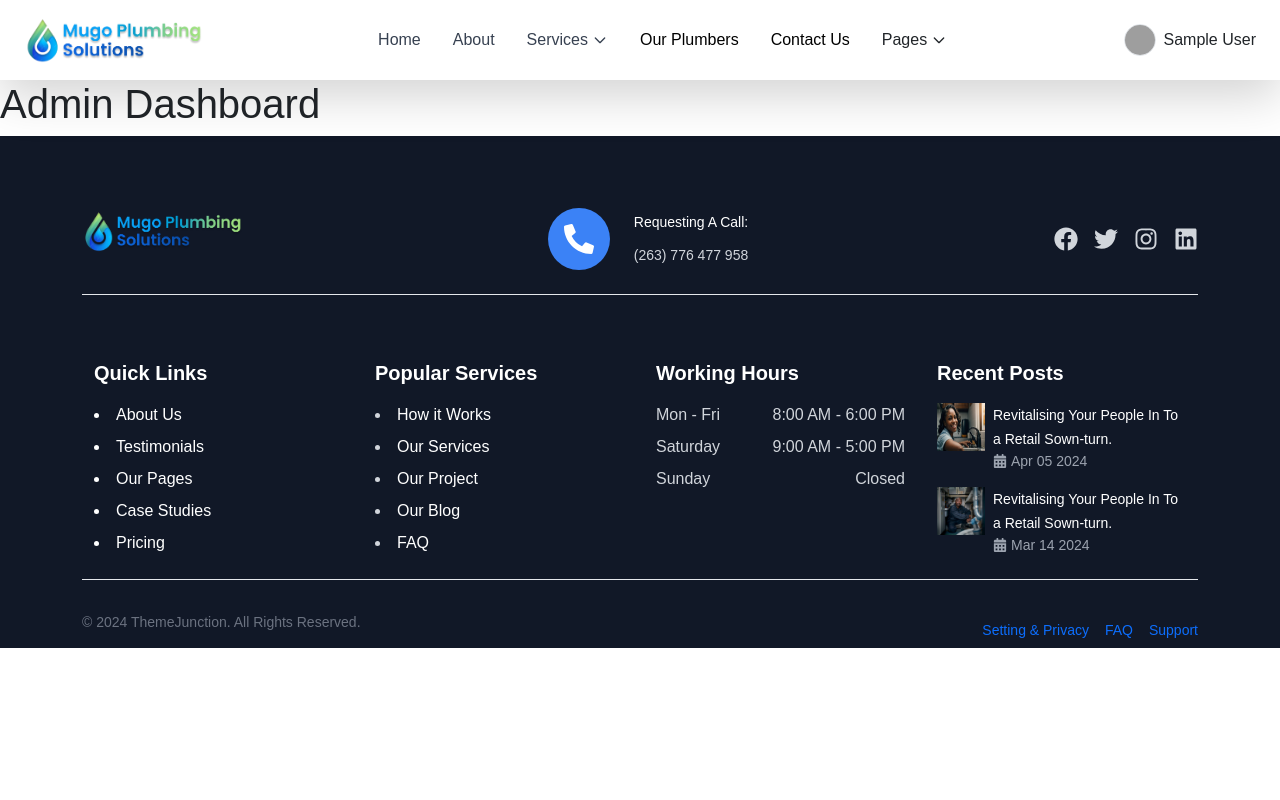
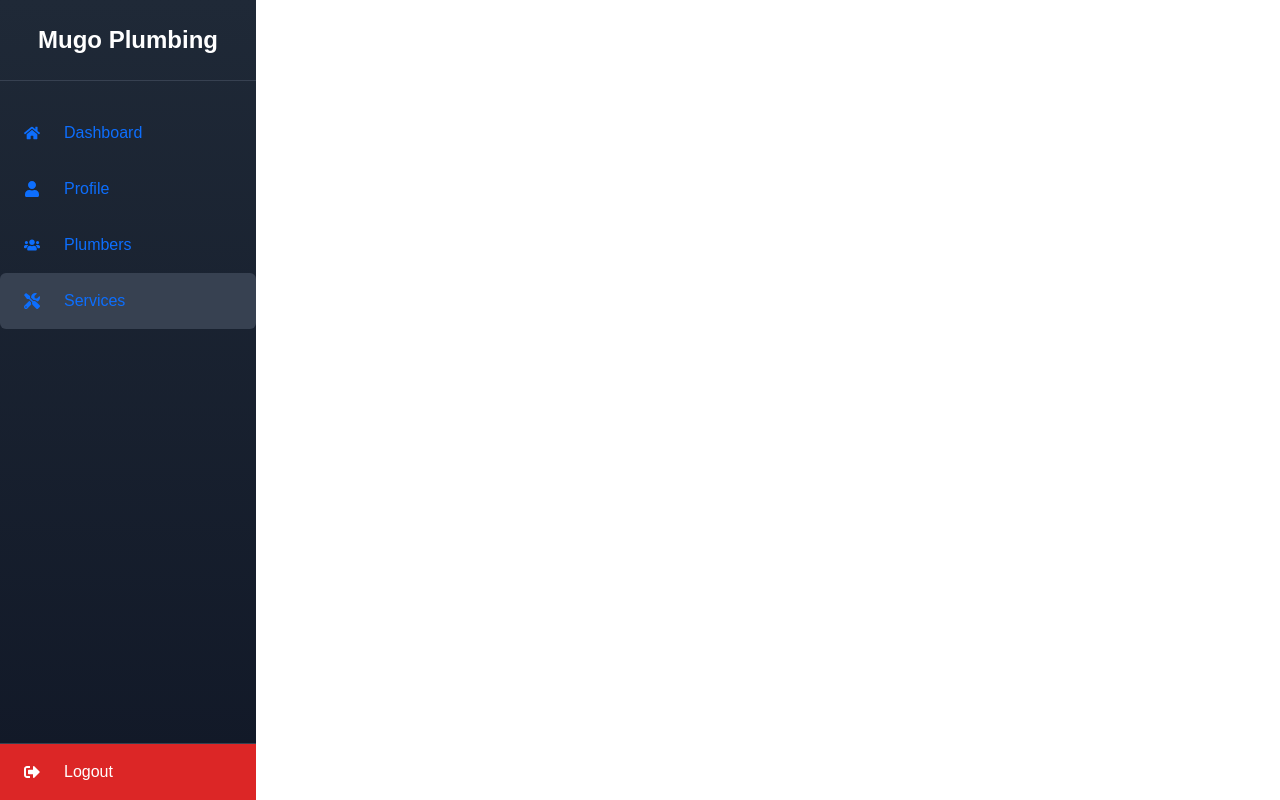
Before and after one commit to VincentMugondora/mugo_plumbing_solutions_final, a React (Vite) app in the folder client/: page /admin-dashboard in a window 1280 px wide. Built offline with nearby package versions, Linux system fonts and the light colour scheme; sample sign-in values are in the browser's storage; grey boxes are pictures that could not be loaded.

Commit message:
made side navbar

```diff
--- a/client/src/Routes.jsx
+++ b/client/src/Routes.jsx
@@ -1,4 +1,4 @@
-import { Route, Routes } from "react-router-dom";
+import { Route, Routes, useLocation } from "react-router-dom";
 import HomePage from "./pages/HomePage";
 import About from "./pages/About";
 import Contact from "./pages/Contact";
@@ -14,23 +14,38 @@ import Footer from "./pages/Footer";
 import NotFound from "./components/404/NotFound";
 import Plumbers from "./pages/Plumbers";
 import Appointment from "./pages/Appointment";
-// import ServicesSection from './components/services/Hero';
-import ServiceDetail from './components/services/ServiceDetail';
-import Book from './pages/Book';
-import PrivateRoute from './components/PrivateRoute';
-import Dashboard from './pages/Dashboard';
-import Profile from './pages/Profile';
+import ServiceDetail from "./components/services/ServiceDetail";
+import Book from "./pages/Book";
+import PrivateRoute from "./components/PrivateRoute";
+import Dashboard from "./pages/Dashboard";
+import Profile from "./pages/Profile";
 import PLumberDashboard from "./pages/PLumberDashboard";
 import AdminDashboard from "./pages/AdminDashboard";
+import DashboardLayout from "./components/DashboardLayout";
 
 const AppRoutes = () => {
+  const location = useLocation();
+
+  // Define the routes where Navbar and Footer should not be visible
+  const noNavbarRoutes = [
+    "/dashboard",
+    "/plumber-dashboard",
+    "/admin-dashboard",
+  ];
+  const noFooterRoutes = [
+    "/dashboard",
+    "/plumber-dashboard",
+    "/admin-dashboard",
+  ];
+
+  const hideNavbar = noNavbarRoutes.includes(location.pathname);
+  const hideFooter = noFooterRoutes.includes(location.pathname);
+
   return (
     <div className="poppins-regular">
-      <Navbar />
+      {!hideNavbar && <Navbar />}
       <Routes>
         <Route path="/" element={<HomePage />} />
-        <Route path="/plumber-dashboard" element={<PLumberDashboard />} />
-        <Route path="/admin-dashboard" element={<AdminDashboard />} />
         <Route path="/plumbers" element={<Plumbers />} />
         <Route path="/plumbers/:city" element={<Plumbers />} />
         <Route path="/about" element={<About />} />
@@ -49,7 +64,29 @@ const AppRoutes = () => {
           path="/dashboard"
           element={
             <PrivateRoute>
-              <Dashboard />
+              <DashboardLayout>
+                <Dashboard />
+              </DashboardLayout>
+            </PrivateRoute>
+          }
+        />
+        <Route
+          path="/plumber-dashboard"
+          element={
+            <PrivateRoute>
+              <DashboardLayout>
+                <PLumberDashboard />
+              </DashboardLayout>
+            </PrivateRoute>
+          }
+        />
+        <Route
+          path="/admin-dashboard"
+          element={
+            <PrivateRoute>
+              <DashboardLayout>
+                <AdminDashboard />
+              </DashboardLayout>
             </PrivateRoute>
           }
         />
@@ -57,14 +94,16 @@ const AppRoutes = () => {
           path="/profile"
           element={
             <PrivateRoute>
-              <Profile />
+              <DashboardLayout>
+                <Profile />
+              </DashboardLayout>
             </PrivateRoute>
           }
         />
         {/* Catch-all route for 404 */}
         <Route path="*" element={<NotFound />} />
       </Routes>
-      <Footer />
+      {!hideFooter && <Footer />}
     </div>
   );
 };
--- /dev/null
+++ b/client/src/components/DashBoardLayout.jsx
@@ -0,0 +1,17 @@
+// src/components/DashboardLayout.jsx
+import React from "react";
+import { Outlet } from "react-router-dom";
+import SideNavbar from "../components/navbars/SideNavbar";
+
+const DashboardLayout = () => {
+  return (
+    <div className="dashboard-layout flex">
+      <SideNavbar />
+      <div className="content">
+        <Outlet />
+      </div>
+    </div>
+  );
+};
+
+export default DashboardLayout;
--- a/client/src/components/PrivateRoute.jsx
+++ b/client/src/components/PrivateRoute.jsx
@@ -1,14 +1,11 @@
-import { Navigate } from 'react-router-dom';
-import { useAuth } from '../context/AuthContext';
+import React from "react";
+import { Navigate } from "react-router-dom";
+import { useAuth } from "../context/AuthContext";
 
 const PrivateRoute = ({ children }) => {
   const { user } = useAuth();
 
-  if (!user) {
-    return <Navigate to="/login" replace />;
-  }
-
-  return children;
+  return user ? children : <Navigate to="/login" />;
 };
 
 export default PrivateRoute;
--- /dev/null
+++ b/client/src/components/navbars/SideNavbar.jsx
@@ -0,0 +1,50 @@
+import { NavLink } from "react-router-dom";
+import { FaHome, FaUser, FaTools, FaSignOutAlt, FaUsers } from "react-icons/fa";
+
+const SideNavbar = () => {
+  const navItems = [
+    { name: "Dashboard", path: "/dashboard", icon: <FaHome /> },
+    { name: "Profile", path: "/profile", icon: <FaUser /> },
+    { name: "Plumbers", path: "/plumber-dashboard", icon: <FaUsers /> },
+    { name: "Services", path: "/admin-dashboard", icon: <FaTools /> },
+  ];
+
+  const handleLogout = () => {
+    console.log("Logged out"); // Replace with your logout logic
+  };
+
+  return (
+    <div className="h-screen w-64 bg-gradient-to-b from-gray-800 to-gray-900 text-white flex flex-col">
+      <div className="p-4 text-2xl font-bold border-b border-gray-700 flex items-center justify-center">
+        Mugo Plumbing
+      </div>
+      <nav className="flex-1 mt-4">
+        {navItems.map((item, index) => (
+          <NavLink
+            key={index}
+            to={item.path}
+            className={({ isActive }) =>
+              `flex items-center gap-4 px-6 py-3 hover:bg-gray-700 rounded-md transition ${
+                isActive ? "bg-gray-700" : ""
+              }`
+            }
+          >
+            {item.icon}
+            <span>{item.name}</span>
+          </NavLink>
+        ))}
+      </nav>
+      <div className="border-t border-gray-700">
+        <button
+          onClick={handleLogout}
+          className="w-full flex items-center gap-4 px-6 py-3 hover:bg-red-700 transition bg-red-600 rounded-none"
+        >
+          <FaSignOutAlt />
+          <span>Logout</span>
+        </button>
+      </div>
+    </div>
+  );
+};
+
+export default SideNavbar;
--- a/client/src/context/AuthContext.jsx
+++ b/client/src/context/AuthContext.jsx
@@ -1,23 +1,24 @@
-// context/AuthContext.js
-import React, { createContext, useContext, useState, useEffect } from "react";
+// src/context/AuthContext.js
+import React, { createContext, useContext, useState } from "react";
 
 const AuthContext = createContext();
 
 export const AuthProvider = ({ children }) => {
   const [user, setUser] = useState(() => {
-    // Retrieve user data from local storage on initial load
     const savedUser = localStorage.getItem("user");
     return savedUser ? JSON.parse(savedUser) : null;
   });
 
-  const login = (userData) => {
+  const login = (userData, token) => {
     setUser(userData);
     localStorage.setItem("user", JSON.stringify(userData));
+    localStorage.setItem("token", token);
   };
 
   const logout = () => {
     setUser(null);
     localStorage.removeItem("user");
+    localStorage.removeItem("token");
   };
 
   return (
@@ -27,6 +28,4 @@ export const AuthProvider = ({ children }) => {
   );
 };
 
-export const useAuth = () => {
-  return useContext(AuthContext);
-};
+export const useAuth = () => useContext(AuthContext);
--- a/client/src/index.css
+++ b/client/src/index.css
@@ -196,3 +196,53 @@ a:hover {
 body.menu-open {
   overflow: hidden;
 }
+
+/* Add this to your main CSS file */
+.dashboard-layout {
+  display: flex;
+  min-height: 100vh;
+}
+
+.side-navbar {
+  width: 250px;
+  background-color: #2d3748;
+  color: white;
+  min-height: 100vh;
+  padding: 20px;
+}
+
+.side-navbar ul {
+  list-style: none;
+  padding: 0;
+}
+
+.side-navbar li {
+  margin-bottom: 20px;
+}
+
+.side-navbar li a {
+  color: white;
+  text-decoration: none;
+  padding: 10px;
+  display: block;
+  transition: background-color 0.3s;
+}
+
+.side-navbar li a:hover {
+  background-color: #4a5568;
+}
+
+.content-area {
+  flex: 1;
+  padding: 20px;
+}
+.dashboard-layout {
+  display: flex;
+  height: 100vh;
+}
+
+.dashboard-layout .content {
+  flex: 1;
+  padding: 20px;
+  overflow-y: auto;
+}
--- a/client/src/pages/Footer.jsx
+++ b/client/src/pages/Footer.jsx
@@ -199,7 +199,7 @@ const Footer = () => {
         {/* Bottom Links */}
         <div className="mt-8 flex flex-col lg:flex-row items-center justify-between space-y-4 lg:space-y-0">
           <p className="text-gray-500 text-sm text-center lg:text-left">
-            &copy; 2024 ThemeJunction. All Rights Reserved.
+            &copy; 2024 Mugo Plumbing Solutions. All Rights Reserved.
           </p>
           <div className="text-gray-400 flex space-x-4 text-sm">
             <a href="/settings" className="hover:text-blue-400">
--- a/client/src/pages/Login.jsx
+++ b/client/src/pages/Login.jsx
@@ -3,7 +3,7 @@ import axios from "axios";
 import { useAuth } from "../context/AuthContext";
 import { useNavigate } from "react-router-dom";
 
-const LoginForm = () => {
+const Login = () => {
   const { login } = useAuth();
   const navigate = useNavigate();
   const [email, setEmail] = useState("");
@@ -12,41 +12,24 @@ const LoginForm = () => {
 
   const handleSubmit = async (e) => {
     e.preventDefault();
-    setError(null); // Reset error state
-
     try {
       const response = await axios.post(
         "http://localhost:5000/api/auth/login",
         { email, password }
       );
+      const { token, user } = response.data;
 
-      // Destructure user and token from response
-      const { user, token } = response.data;
-
-      // Validate role for navigation
-      const userRole = user.role || "user";
-
-      // Log user and role for debugging
-      console.log("Login successful:", user);
-      console.log("User role:", userRole);
-
-      // Store user and token in AuthContext
       login(user, token);
 
-      // Navigate based on role
-      switch (userRole) {
-        case "admin":
-          navigate("/admin-dashboard");
-          break;
-        case "plumber":
-          navigate("/plumber-dashboard");
-          break;
-        default:
-          navigate("/dashboard");
-          break;
+      // Redirect based on user role
+      if (user.role === "admin") {
+        navigate("/admin-dashboard");
+      } else if (user.role === "plumber") {
+        navigate("/plumber-dashboard");
+      } else {
+        navigate("/dashboard");
       }
     } catch (err) {
-      console.error("Login error:", err);
       setError(
         err.response?.data?.message || "Login failed. Please try again."
       );
@@ -88,18 +71,9 @@ const LoginForm = () => {
             Login
           </button>
         </form>
-        <p className="mt-4 text-center text-blue-600">
-          Don't have an account?{" "}
-          <span
-            onClick={() => navigate("/signup")}
-            className="font-semibold cursor-pointer hover:text-blue-700"
-          >
-            Sign up
-          </span>
-        </p>
       </div>
     </div>
   );
 };
 
-export default LoginForm;
+export default Login;
```
